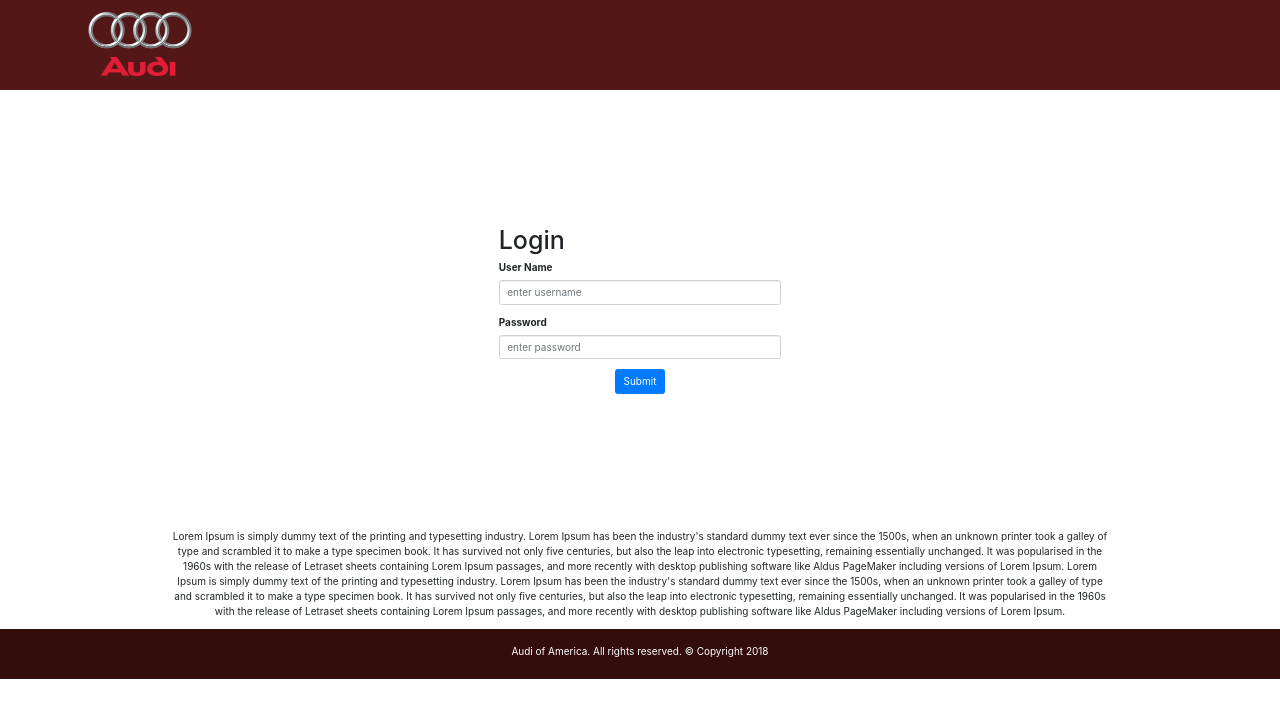
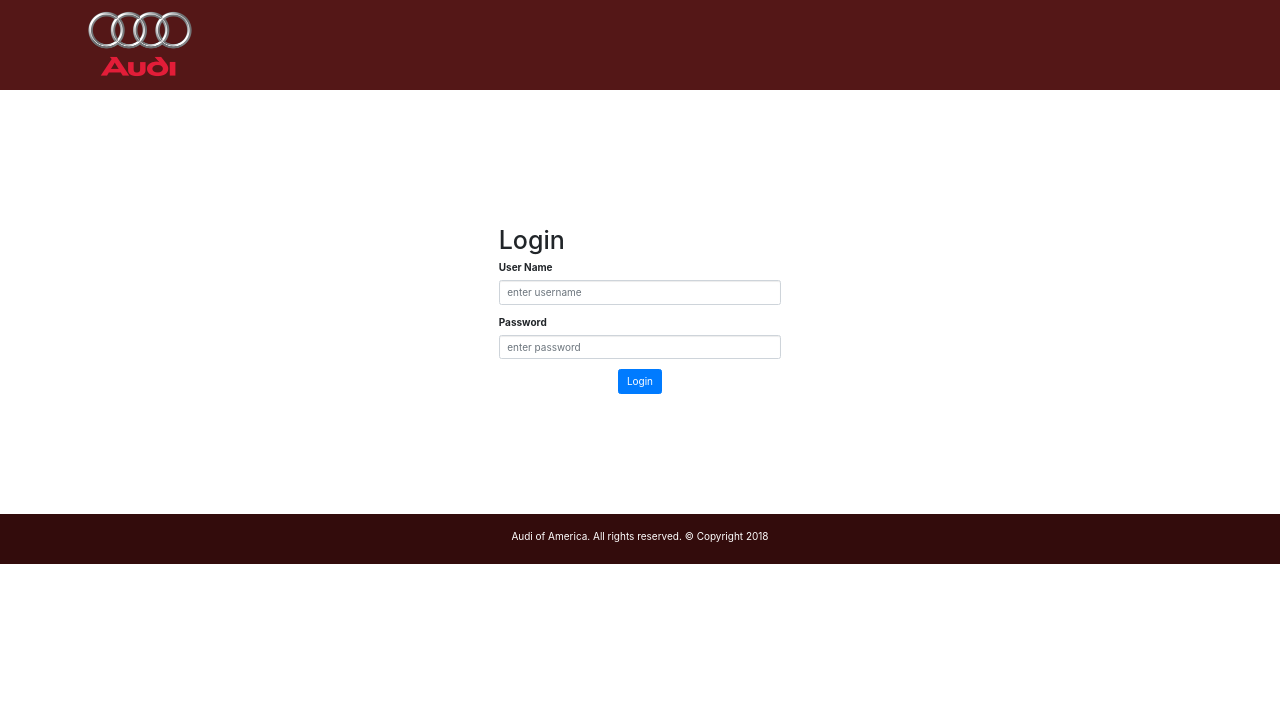
Before and after one commit to Sandeep821/Multi-Tenant-React-App, a React (Create React App) app: page /login in a window 1280 px wide. Shown: the top 718 px of the page. Built offline with nearby package versions, Linux system fonts and the light colour scheme.

Commit message:
login component cleanup

```diff
--- a/src/components/login-form/login-form.js
+++ b/src/components/login-form/login-form.js
@@ -11,6 +11,9 @@ class LoginForm extends React.Component {
       let password = this.refs.password.value
       if ((username === 'audi' || username === 'bugatti') && password === 'demo'){
         this.props.onSignIn(username, password)
+      }
+      else {
+          alert('Wrong user Id or password, try again!')
       }
     }
 
@@ -35,7 +38,7 @@ class LoginForm extends React.Component {
                 <input className="form-control" type="password" ref="password" placeholder="enter password" />
                 </div>
 
-                <button type="submit" className="btn btn-primary" value="Login" >Submit</button>
+                <button type="submit" className="btn btn-primary" value="Login" >Login</button>
             </div>
         </div>
       </form>
--- a/src/pages/login.js
+++ b/src/pages/login.js
@@ -11,26 +11,6 @@ class Login extends Component {
           <p>
             <br/>
             <LoginForm onSignIn={this.props.onSignIn.bind(this)}></LoginForm>
-            <br/>
-            Lorem Ipsum is simply dummy text of the printing and typesetting
-            industry. Lorem Ipsum has been the industry's standard dummy text
-            ever since the 1500s, when an unknown printer took a galley of type
-            and scrambled it to make a type specimen book. It has survived not
-            only five centuries, but also the leap into electronic typesetting,
-            remaining essentially unchanged. It was popularised in the 1960s
-            with the release of Letraset sheets containing Lorem Ipsum passages,
-            and more recently with desktop publishing software like Aldus
-            PageMaker including versions of Lorem Ipsum.
-            Lorem Ipsum is simply dummy text of the printing and typesetting
-            industry. Lorem Ipsum has been the industry's standard dummy text
-            ever since the 1500s, when an unknown printer took a galley of type
-            and scrambled it to make a type specimen book. It has survived not
-            only five centuries, but also the leap into electronic typesetting,
-            remaining essentially unchanged. It was popularised in the 1960s
-            with the release of Letraset sheets containing Lorem Ipsum passages,
-            and more recently with desktop publishing software like Aldus
-            PageMaker including versions of Lorem Ipsum.
-
           </p>
         </div>
       </div>
```
